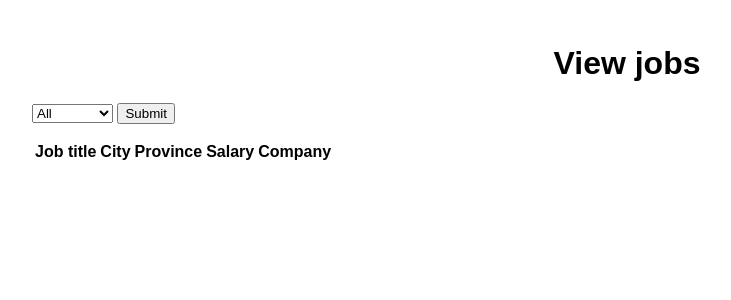
After one commit to blefmont/cisc332project, a PHP site: page /jobs.php in a window 1280 px wide. The commit adds this page. Shown: the top 300 px of the page, without its empty margins (13-744 px from the left). Run offline with PHP 8.4, Linux system fonts and the light colour scheme; data comes from the database, SQL or seed files in the repository; lists and menus that the app fills with data are empty.

Commit message:
first working version for jobs

```diff
--- /dev/null
+++ b/jobs.php
@@ -0,0 +1,58 @@
+<!DOCTYPE html>
+<html>
+<head>
+  <link href="stylesheet.css" type="text/css" rel="stylesheet" >
+</head>
+<body>
+  <h1>View jobs</h1>
+
+<?php
+#connect to the database
+$pdo = new PDO('mysql:host=localhost;dbname=conference_database', "root", "");
+$sql = "select * from company";
+$stmt = $pdo->prepare($sql);   #create the query
+$stmt->execute([]);   #bind the parameters
+?>
+<p>
+	<form action="<?php echo htmlentities($_SERVER['PHP_SELF']); ?>" method="post">
+		<select name="filterCompany">
+			<option value = 'all'>All</option>
+<?php
+while ($row = $stmt->fetch()) {
+	echo "<option value = '".$row["name"]."'>".$row["name"]."</option>";
+}
+?>
+		</select>
+		<input type="submit" name="formSubmit" value="Submit" >
+	</form>
+</p>
+<?php
+
+echo "<table><tr><th>Job title</th><th>City</th><th>Province</th><th>Salary</th><th>Company</th></tr>";
+
+$company = '*';
+if(isset($_POST['filterCompany']) )
+{
+	$company = $_POST['filterCompany'];
+	if ($company == "all"){
+		$sql =  "select * from ad";
+	}
+	else {$sql = "select * from ad where company = ?";}
+}
+else { $sql = "select * from ad where company = ?";}
+
+
+$stmt = $pdo->prepare($sql);   #create the query
+$stmt->execute([$company]);   #bind the parameters
+
+#stmt contains the result of the program execution
+#use fetch to get results row by row.
+while ($row = $stmt->fetch()) {
+	echo "<tr><td>".$row["job_title"]."</td><td>".$row["city"]."</td><td>".$row["province"]."</td><td>".$row["salary"]."</td><td>".$row["company"]."</td></tr>";
+}
+
+
+?>
+</table>
+</body>
+</html>
--- a/main_page.html
+++ b/main_page.php
@@ -5,6 +5,10 @@
 </head>
 <body>
   <h1>Conference Database</h1>
-  <p>Welcome</p>
+  <p>
+  <a href="/jobs.php">Jobs</a>
+  <a href="/companies.php">Companies</a>
+  </p>
+
 </body>
 </html>
```
Also changed, not shown: companies.php (added, +12 -0 lines).
